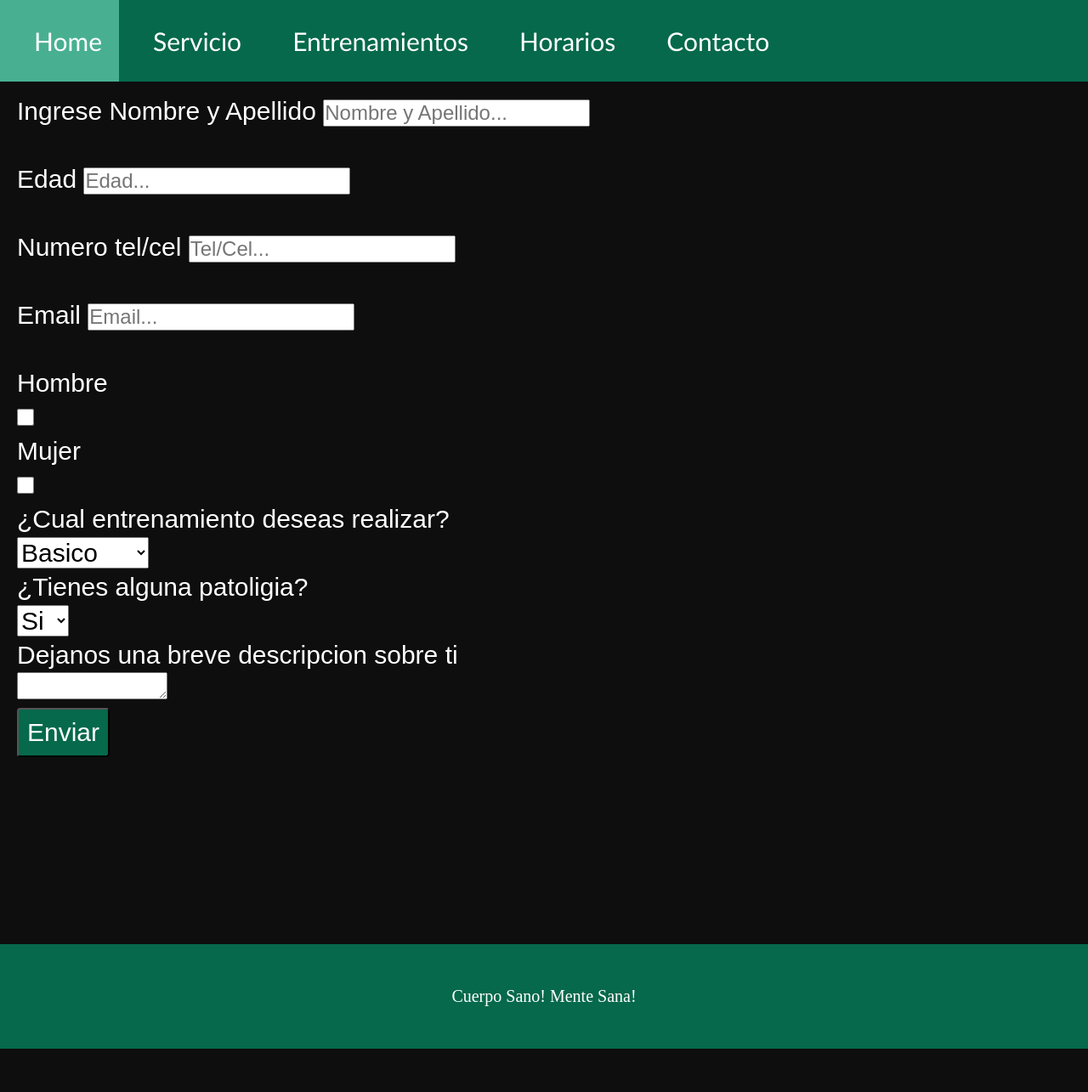
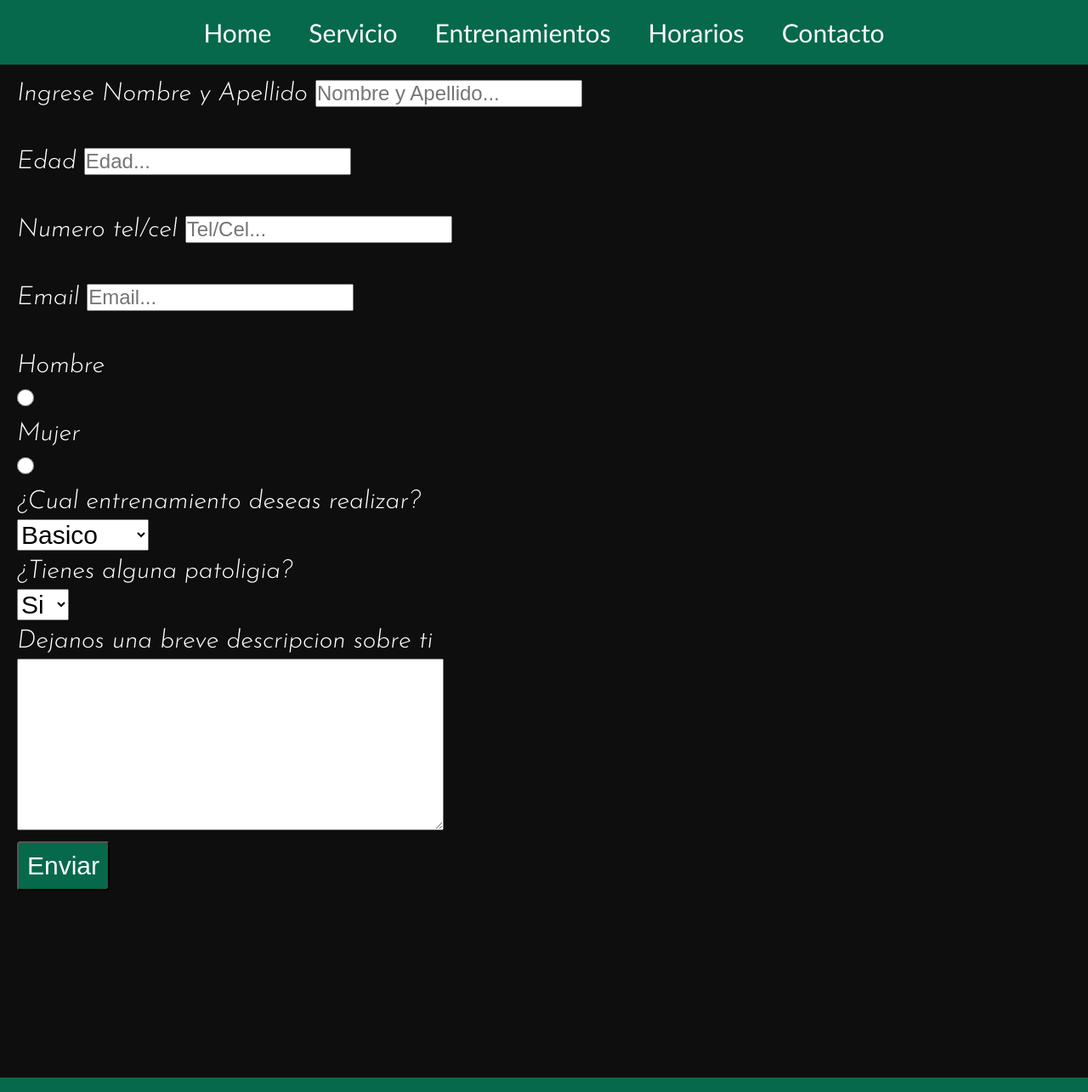
Before and after one commit to Gonzalo-Esquivel/Action, a plain HTML site: page pages/contacto.html in a window 1280 px wide. Shown: the top 1285 px of the page at 85% size. Before the commit the page ends 1234 px from the top, so only its background shows below. Drawn offline with Linux system fonts and the light colour scheme.

Commit message:
aplique boostrap en el nav, use sass y modifique detalles en la parte de conacto

```diff
--- a/pages/contacto.html
+++ b/pages/contacto.html
@@ -4,7 +4,7 @@
     <meta charset="UTF-8">
     <meta http-equiv="X-UA-Compatible" content="IE=edge">
     <meta name="viewport" content="width=device-width, initial-scale=1.0">
-    <link rel="stylesheet" href="../estilos/estilos.css">
+    <link rel="stylesheet" href="../estilos/style.css">
     <title>Contacto</title>
 </head>
 <body class="fondo">
@@ -49,9 +49,9 @@
 
 
         <div>Hombre</div>
-            <input type="checkbox" name="sexo" value="Hombre" style="width:20px;height:20px;"/>
+            <input type="radio" name="sexo" value="Hombre" style="width:20px;height:20px;"/>
         <div>Mujer</div>
-            <input type="checkbox" name="sexo" value="Mujer" style="width:20px;height:20px;"/>
+            <input type="radio" name="sexo" value="Mujer" style="width:20px;height:20px;"/>
 
 
 
@@ -71,7 +71,7 @@
         </select> <br>
 
         <div>Dejanos una breve descripcion sobre ti</div>
-        <textarea></textarea> <br>
+        <textarea class="textarea" cols="2" rows="1"></textarea> <br>
 
         <button class="Enviar">Enviar</button>
         </div>
--- /dev/null
+++ b/styles/_footer.scss
@@ -0,0 +1,9 @@
+footer {
+    display: flex;
+    background-color: #06694b;
+    margin-top: 220px;
+    margin-bottom: 0px;
+    color: #fff;
+    text-align: center;
+    font-size: 20px;
+  }
--- /dev/null
+++ b/styles/_generales.scss
@@ -0,0 +1,5 @@
+*{
+    padding: 0;
+    margin: 0;
+
+}
--- a/estilos/estilos.css
+++ b/styles/style.scss
@@ -1,8 +1,7 @@
-*{
-    padding: 0;
-    margin: 0;
+@import "generales";
+@import "footer";
 
-}
+
 
 @import url('https://fonts.googleapis.com/css2?family=DM+Serif+Display&family=Josefin+Sans:ital,wght@1,300&display=swap');
 
@@ -48,31 +47,32 @@ nav{
     text-align: center;
     list-style-type: none;
     overflow: hidden;
-    position: relative;
+    position:relative;
     margin-top: 0;
     width: 100%;
     background-color: #06694b;
-    cursor: pointer;
+    /* cursor: pointer; */
 
 }
 
 
 li {
     font-size: 30px;
-    padding: 20px;
-    float: left;
-    text-align: center;
+    padding: 10px;
+    justify-content: flex-end;
+    display:inline-flex;
     list-style-type: none;
 }
 
 li a {
-    display: block;
+    display: flex;
     text-align: center;
     text-decoration: none;
     font-family: 'Trebuchet MS', 'Lucida Sans Unicode', 'Lucida Grande', 'Lucida Sans', Arial, sans-serif;
     color:#fff;
     padding: 10px;
     width: 100%;
+    cursor: pointer;
 
 }
 
@@ -313,7 +313,7 @@ option{
 footer {
     display: fixed;
     background-color: #06694b;
-    padding:50px;
+    padding:20px;
     margin-top: 220px;
     margin-bottom: 0px;
     color: #fff;
```
Also changed, not shown: index.html (+4 -2 lines), pages/entrenamientos.html (+1 -1 lines), pages/horarios.html (+1 -1 lines), pages/servicios.html (+1 -1 lines), estilos/style.css (added), 1 other file.
